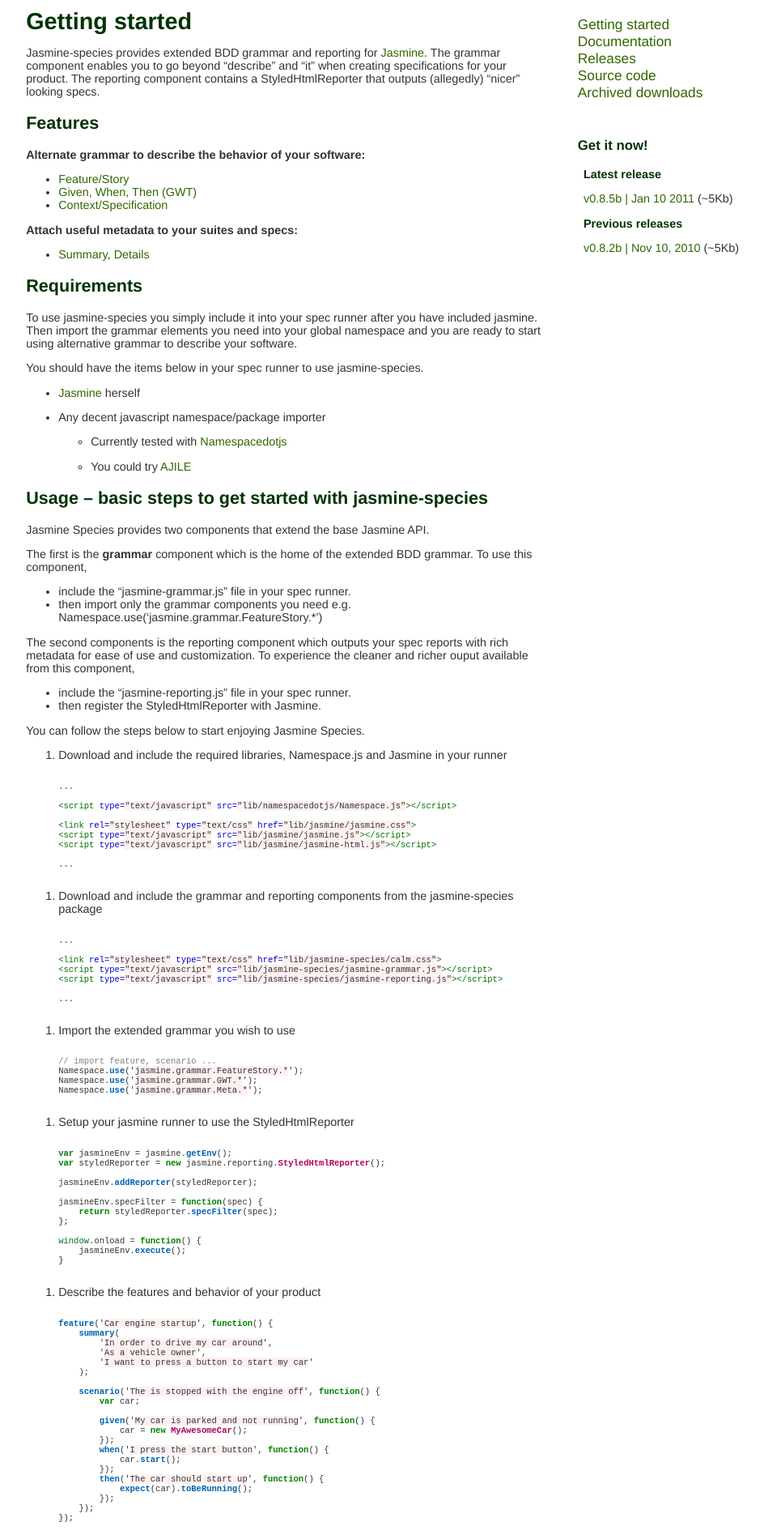
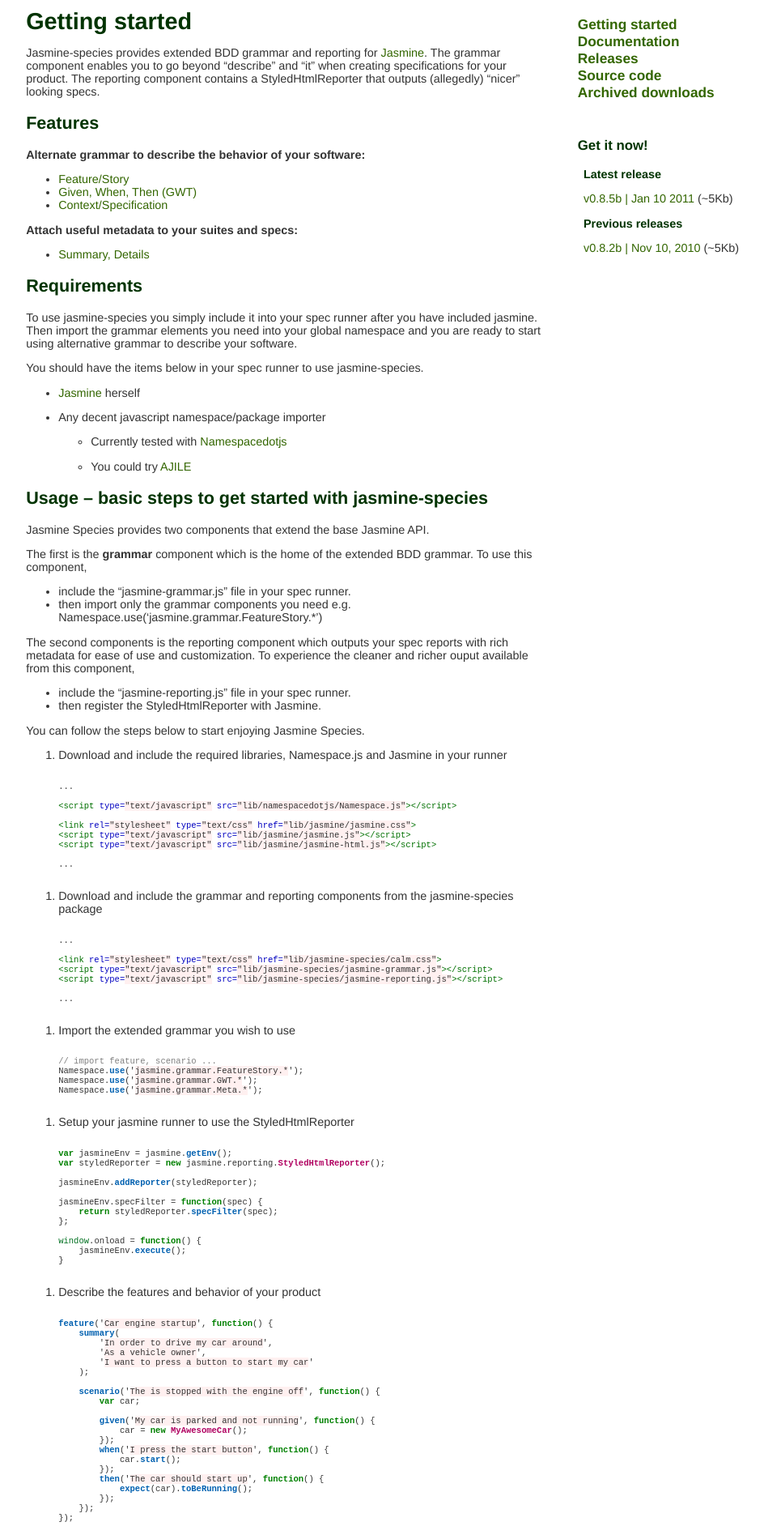
Before and after one commit to rudylattae/jasmine-species, a Jekyll site: the page built from index.html.md, in a window 1280 px wide. Shown: the part 320-2220 px from the top of the page at 81% size, without its empty margins (135-1079 px from the left). Built offline with Jekyll 4.4.1, drawn with Linux system fonts in a browser that asks for light colours.

Commit message:
Update docs.

```diff
--- a/theme/screen.css
+++ b/theme/screen.css
@@ -81,7 +81,8 @@ pre { font-size: 0.9em }
     list-style-type: none;
     padding-left: 0 }
 #nav a {
-    font-size: 1.2em }
+    font-size: 1.2em;
+    font-weight: bold }
 
 #download ul {
     list-style-type: none;
```
Also changed, not shown: releases.html.md (+1 -1 lines).
